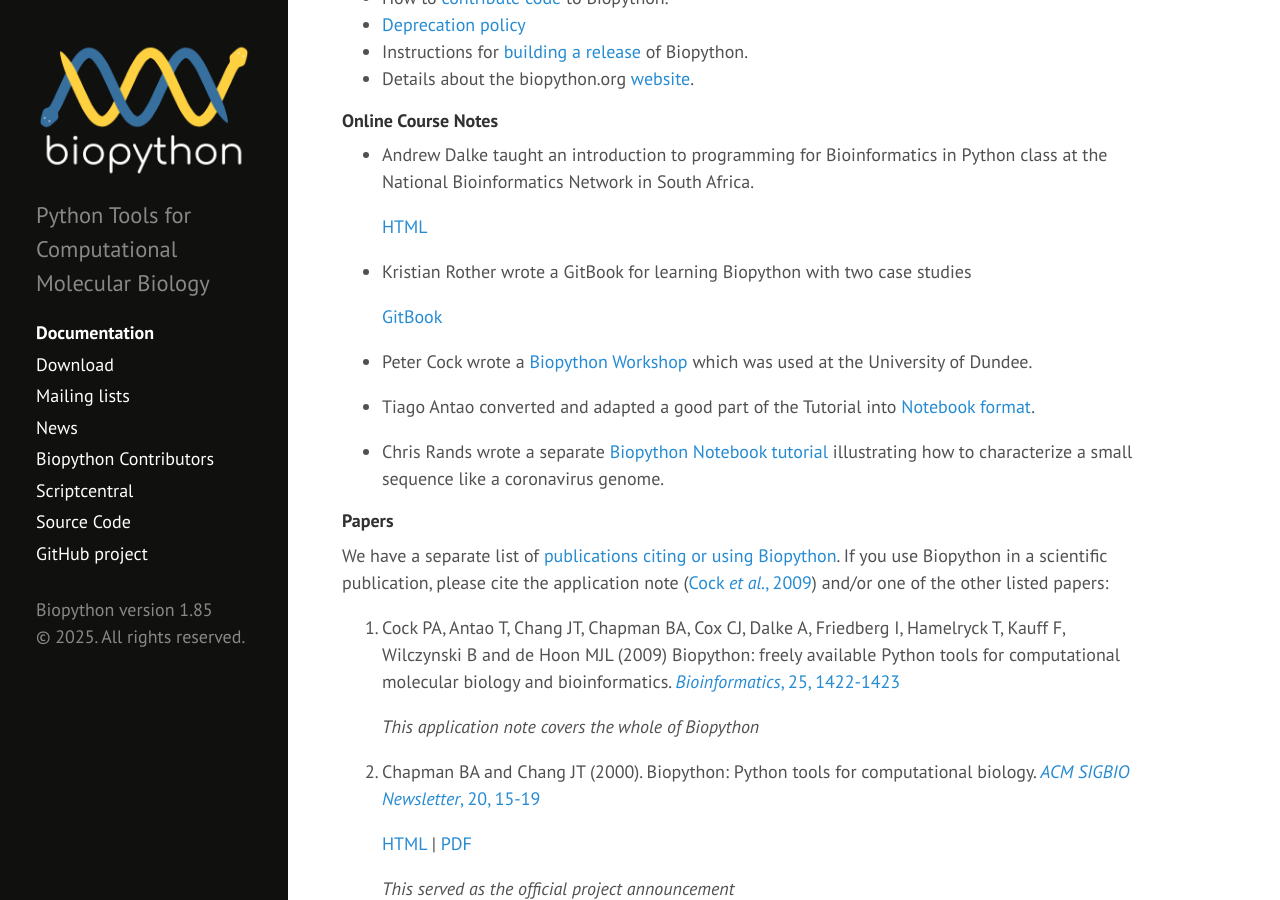
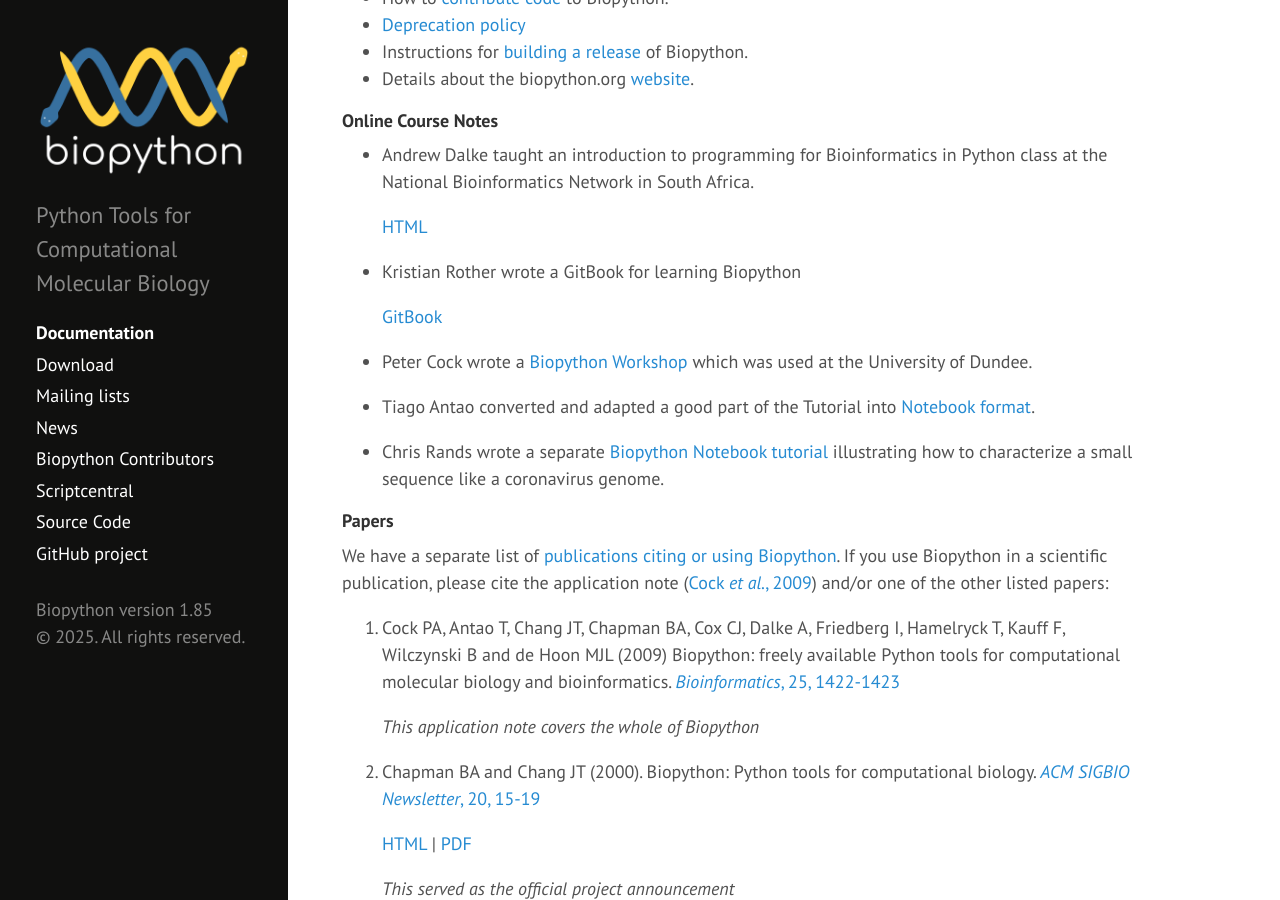
Before and after one commit to biopython/biopython.github.io, a Jekyll site: the page built from wiki/Documentation.md, in a window 1280 px wide and 900 px high, scrolled down 1065 px. Built offline with Jekyll 4.4.1, drawn with Linux system fonts in a browser that asks for light colours.

Commit message:
Updated Documentation.md
Modified to correct URL

```diff
--- a/wiki/Documentation.md
+++ b/wiki/Documentation.md
@@ -70,9 +70,9 @@ below.
 
     [HTML](http://www.dalkescientific.com/writings/NBN/)
 
--   Kristian Rother wrote a GitBook for learning Biopython with two case studies
+-   Kristian Rother wrote a GitBook for learning Biopython
 
-    [GitBook](https://www.gitbook.com/book/krother/biopython-tutorial/details)
+    [GitBook](https://krother.gitbooks.io/biopython-tutorial/content/)
 
 -   Peter Cock wrote a [Biopython Workshop](https://github.com/peterjc/biopython_workshop)
     which was used at the University of Dundee.
```
